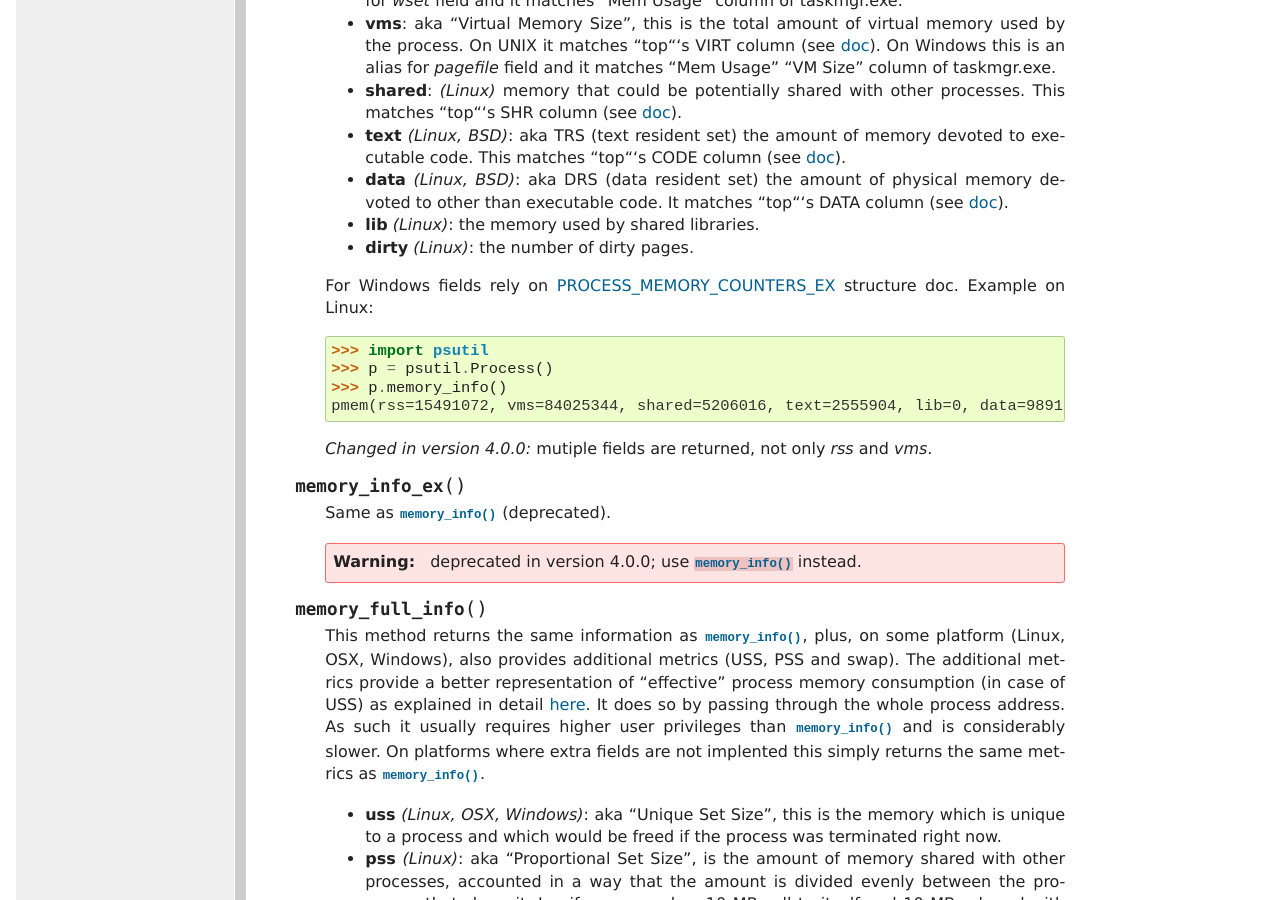
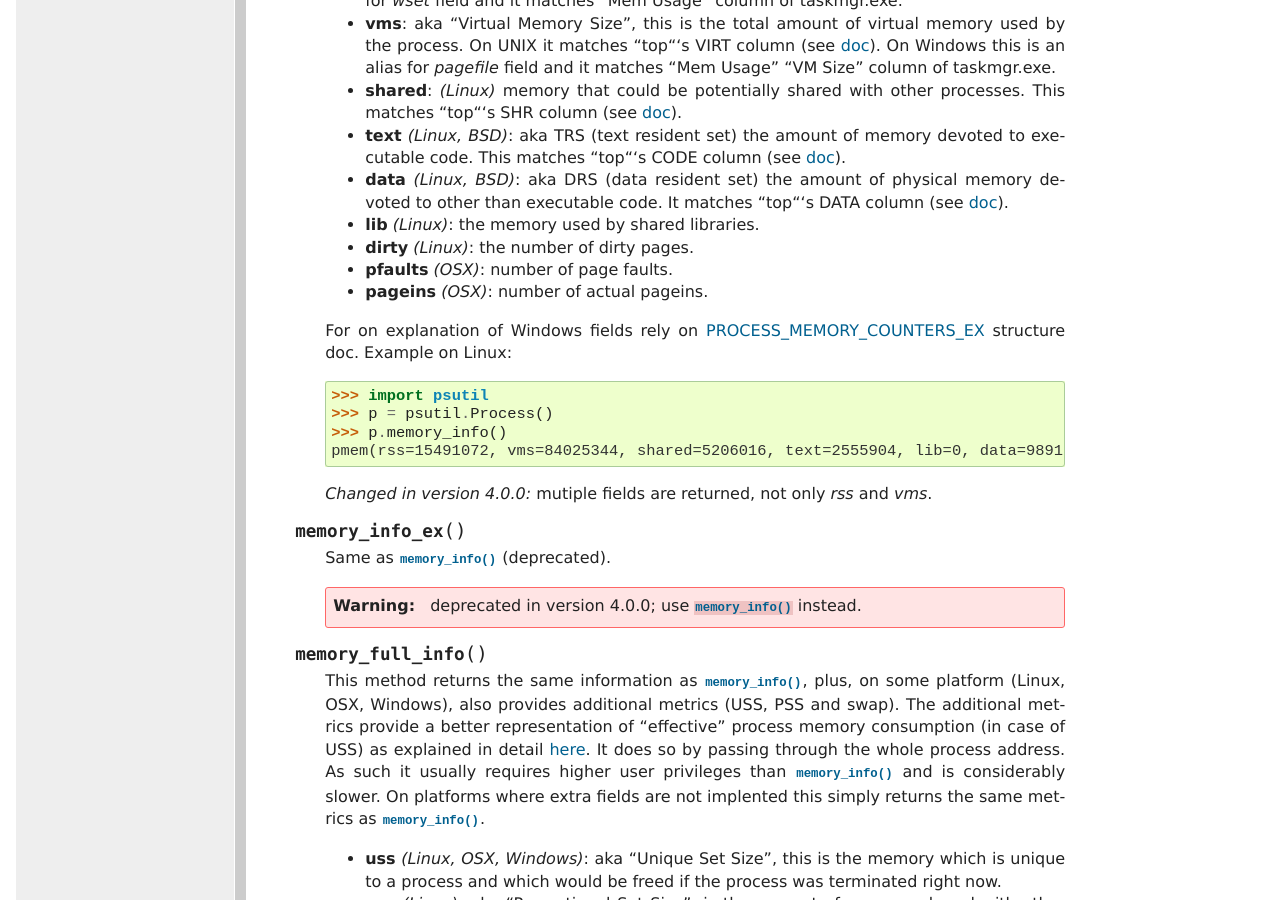
Before and after one commit to giampaolo/psutil, a Sphinx documentation site: the page built from docs/index.rst, in a window 1280 px wide and 900 px high, scrolled down 17794 px. Built offline with Sphinx 7.4.7, drawn with Linux system fonts in a browser that asks for light colours; formulas are drawn with MathJax 3.

Commit message:
update doc

```diff
--- a/docs/index.rst
+++ b/docs/index.rst
@@ -1148,7 +1148,11 @@ Process class
 
     - **dirty** *(Linux)*: the number of dirty pages.
 
-    For Windows fields rely on
+    - **pfaults** *(OSX)*: number of page faults.
+
+    - **pageins** *(OSX)*: number of actual pageins.
+
+    For on explanation of Windows fields rely on
     `PROCESS_MEMORY_COUNTERS_EX <http://msdn.microsoft.com/en-us/library/windows/desktop/ms684874(v=vs.85).aspx>`__ structure doc.
     Example on Linux:
 
```
